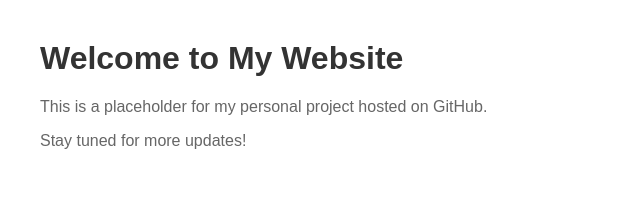
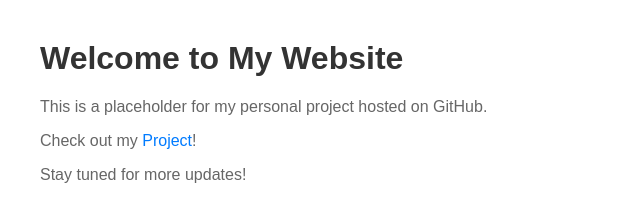
Before and after one commit to yuyangtu/yuyangtu.github.io, a plain HTML site: page index.html in a window 1280 px wide. Shown: the whole page, without its empty margins (0-640 px from the left). Drawn offline with Linux system fonts and the light colour scheme.

Commit message:
Update index.html

```diff
--- a/index.html
+++ b/index.html
@@ -15,11 +15,20 @@
         p {
             color: #666;
         }
+        a {
+            color: #007bff;
+            text-decoration: none;
+        }
+        a:hover {
+            text-decoration: underline;
+        }
     </style>
 </head>
 <body>
     <h1>Welcome to My Website</h1>
     <p>This is a placeholder for my personal project hosted on GitHub.</p>
+    <!-- 新添加的链接 -->
+    <p>Check out my <a href="project.html">Project</a>!</p>
     <p>Stay tuned for more updates!</p>
 </body>
 </html>
```
